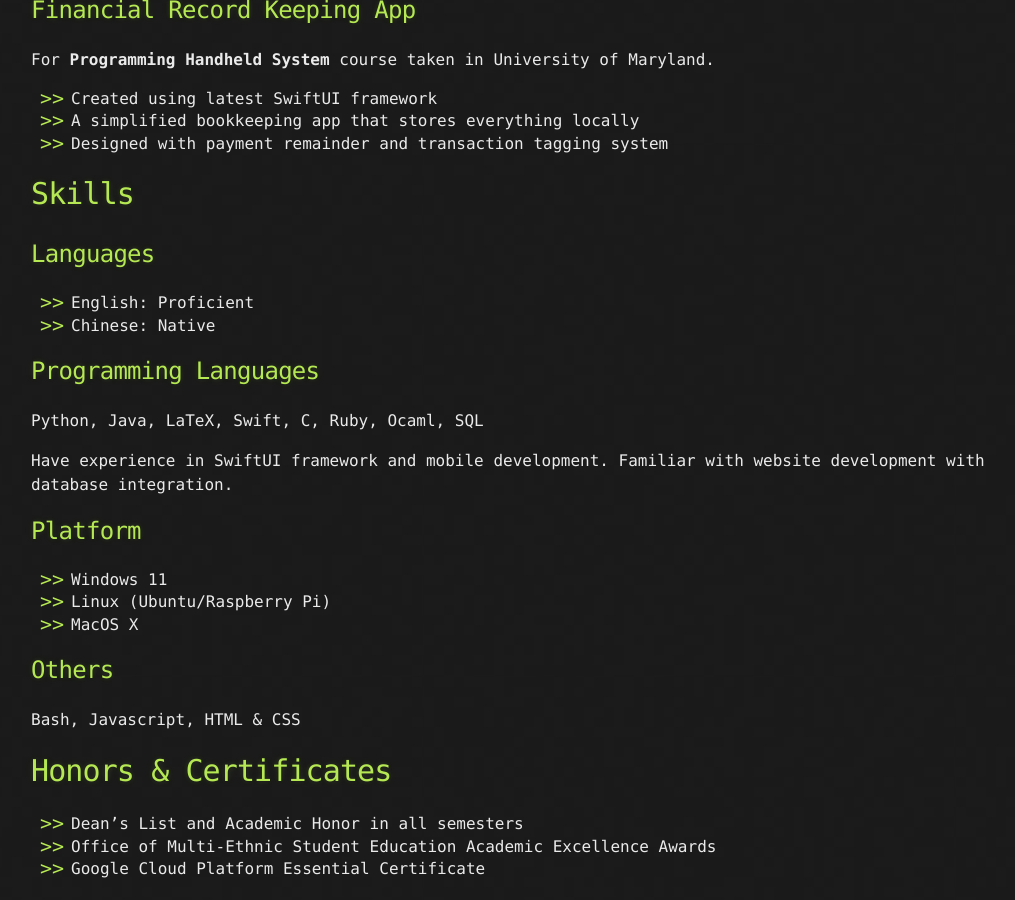
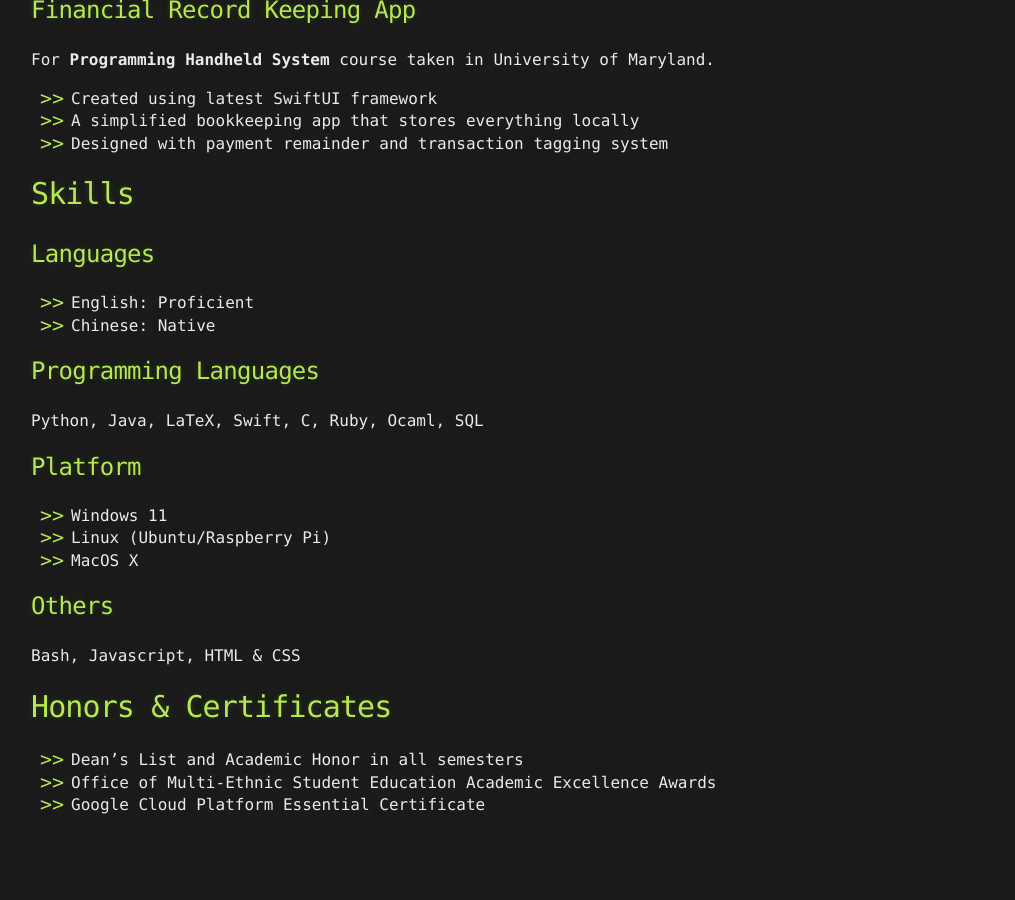
Before and after one commit to TonyCSB/TonyCSB.github.io, a Jekyll site: the page built from resume.md, in a window 1280 px wide and 900 px high, scrolled down 1984 px. Shown: the whole window, without its empty margins (109-1124 px from the left). Built offline with Jekyll 4.4.1, drawn with Linux system fonts in a browser that asks for light colours; after the commit the page ends 2820 px from its top, so only the background shows below that.

Commit message:
update w/ detail

```diff
--- a/resume.md
+++ b/resume.md
@@ -106,8 +106,6 @@ For **Programming Handheld System** course taken in University of Maryland.
 
 Python, Java, LaTeX, Swift, C, Ruby, Ocaml, SQL
 
-Have experience in SwiftUI framework and mobile development. Familiar with website development with database integration.
-
 ## Platform
 
 - Windows 11
```
